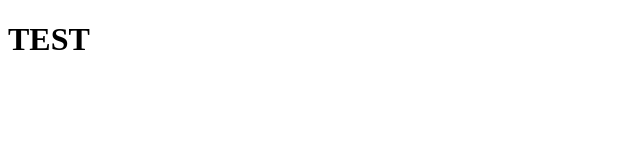
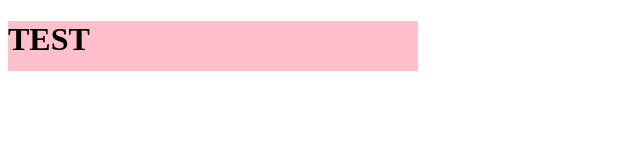
Before and after one commit to jude-ui/markdown-practice, a plain HTML site: page index.html in a window 1280 px wide. Shown: the whole page, without its empty margins (0-640 px from the left). Drawn offline with Linux system fonts and the light colour scheme.

Commit message:
Update index.html

```diff
--- a/index.html
+++ b/index.html
@@ -7,6 +7,6 @@
 <meta name="viewport" content="width=device-width, initial-scale=1" />
 </head>
 <body>
-	<h1>TEST</h1>
+	<h1 style="background:pink;width:410px;height:50px">TEST</h1>
 </body>
 </html>
```
